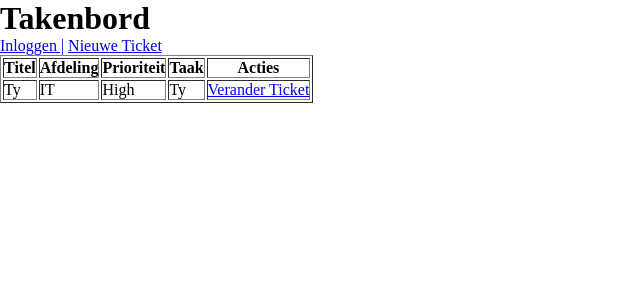
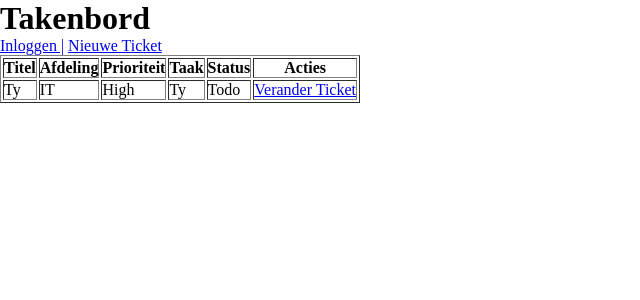
Before and after one commit to HyperNeutron/takenbord, a PHP site: page / in a window 1280 px wide. Shown: the part 18-318 px from the top of the page, without its empty margins (0-640 px from the left). Run offline with PHP 8.4, Linux system fonts and the light colour scheme; data comes from the database, SQL or seed files in the repository; data that the repository does not hold is empty; a stand-in replaces the project's code that opens the database connection.

Commit message:
Update index.php
Updated it so it now shows status

```diff
--- a/index.php
+++ b/index.php
@@ -2,9 +2,8 @@
 <html lang="nl">
 <?php
 session_start();
-require_once 'config/conn.php'; // Connect to database
+require_once 'config/conn.php';
 
-// Fetch tasks from the database
 $query = "SELECT * FROM tasks ORDER BY id DESC";
 $statement = $conn->prepare($query);
 $statement->execute();
@@ -27,6 +26,7 @@ $tasks = $statement->fetchAll(PDO::FETCH_ASSOC);
             <th>Afdeling</th>
             <th>Prioriteit</th>
             <th>Taak</th>
+            <th>Status</th>
             <th>Acties</th>
         </tr>
         <?php if (!empty($tasks)): ?>
@@ -36,6 +36,7 @@ $tasks = $statement->fetchAll(PDO::FETCH_ASSOC);
                     <td><?php echo htmlspecialchars($task['department']); ?></td>
                     <td><?php echo htmlspecialchars($task['priority']); ?></td>
                     <td><?php echo htmlspecialchars($task['description']); ?></td>
+                    <td><?php echo htmlspecialchars($task['status']); ?></td>
                     <td>
                         <a href="edit.php?id=<?php echo $task['id']; ?>">Verander Ticket</a>
                     </td>
```
